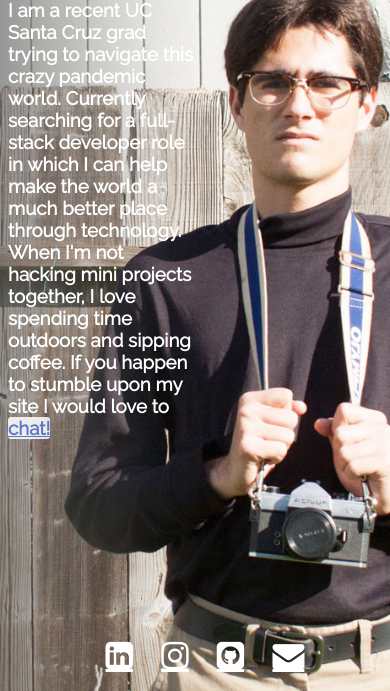
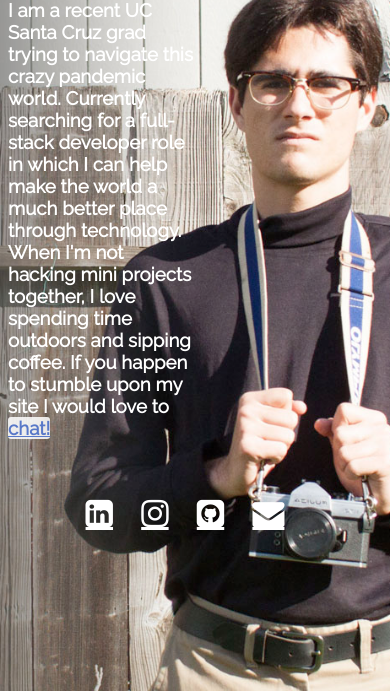
Before and after one commit to twrule/revisedPortfolio, a plain HTML site: page index.html in a window 390 px wide. Shown: the part 153-844 px from the top of the page. Drawn offline with Linux system fonts and the light colour scheme.

Commit message:
Need to add Javascript and then I think I'm done

```diff
--- a/cssFiles/indexStyling.css
+++ b/cssFiles/indexStyling.css
@@ -34,6 +34,7 @@
     #pageContent {
         margin-top: 25%;
         color: white;
+        margin-bottom: 15%;
     }
 
     #leftContent {
@@ -45,7 +46,7 @@
     }
 
     footer {
-        position: fixed;
+/*        position: fixed;*/
         left: 0;
         bottom: 2%;
         width: 100%;
@@ -70,7 +71,7 @@
     /*style for each logo*/
     .fa {
         text-align: center;
-        padding-left: 20px;
+        padding-right: 20px;
         /*text-decoration: none;
         margin-left: 10px;
         padding-left: 8px;*/
--- a/index.html
+++ b/index.html
@@ -27,15 +27,17 @@
                 <li><a href="media/TylerRuleResume.pdf" class="tscript" target="_blank">Resume</a></li>
             </ul>
         </div>
-        <footer>
+        </div>
+
+    </div>
+</body>
+
+<footer>
         <div id='icons'>
             <a href="https://www.linkedin.com/in/twrule" target="_blank" class="fa fa-linkedin-square"></a>
             <a href="https://www.instagram.com/t_rule_/" target="_blank" class="fa fa-instagram"></a>
             <a href="https://github.com/twrule" target="_blank" class="fa fa-github-square"></a>
             <a href="mailto:tylerwrule@gmail.com" target="_blank" class="fa fa-envelope"></a>
         </footer>
-        </div>
-    </div>
-</body>
 
 </html>
```
